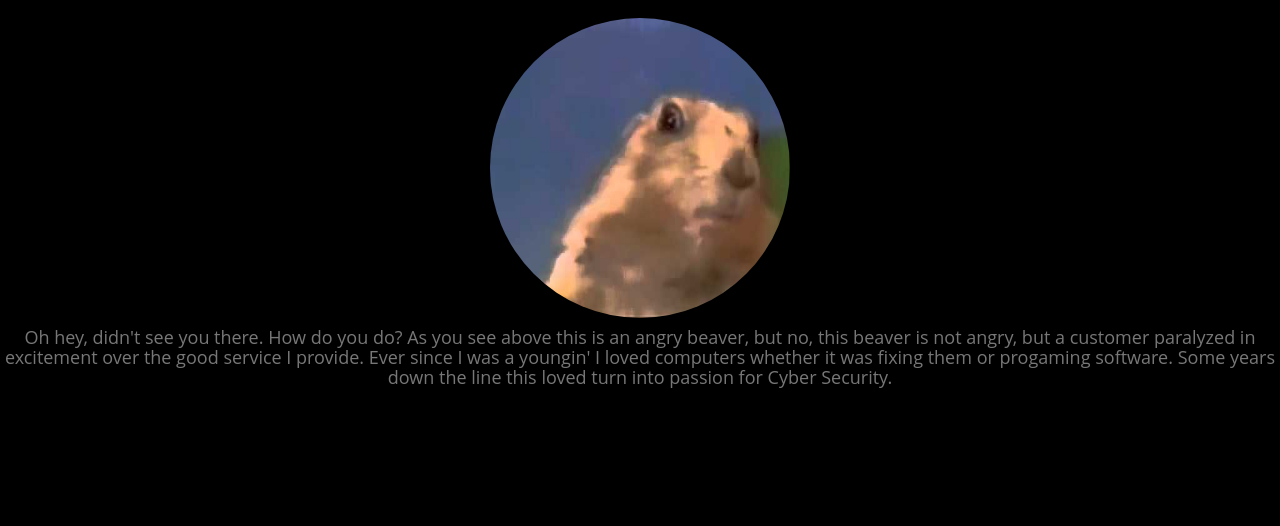
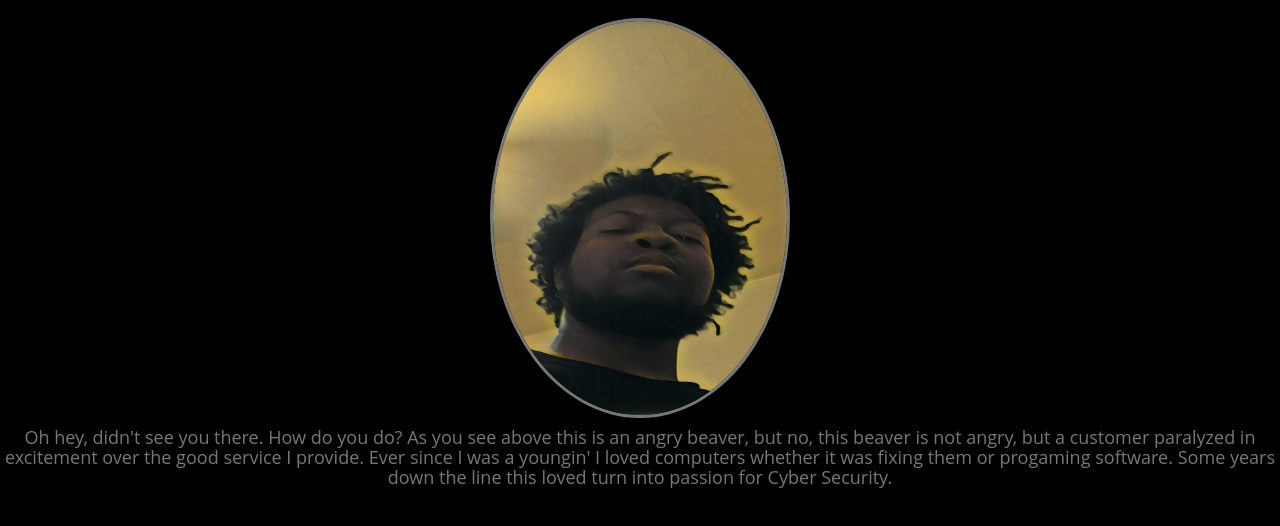
Before and after one commit to meaustin15/portfolio, a plain HTML site: page about.html in a window 1280 px wide. Shown: the part 54-580 px from the top of the page. Drawn offline with nearby package versions, Linux system fonts and the light colour scheme.

Commit message:
about profile

```diff
--- a/about.html
+++ b/about.html
@@ -48,7 +48,7 @@
 
     <div id="profile">
 
-        <img src="images/profile.jpg" alt="">
+        <img src="images/profile1.jpg" alt="">
 
     </div>
 
--- a/style.css
+++ b/style.css
@@ -13,11 +13,12 @@ nav {
 }
 
 #profile img {
-     height: 300px;
+     height: 400px;
     width: 300px;
     display: block;
     margin: 15px auto 0 auto;
      border-radius: 50%;
+	 border: solid;
 }
 
 #profiletext h4 {
```
Also changed, not shown: images/profile1.jpg (added).
